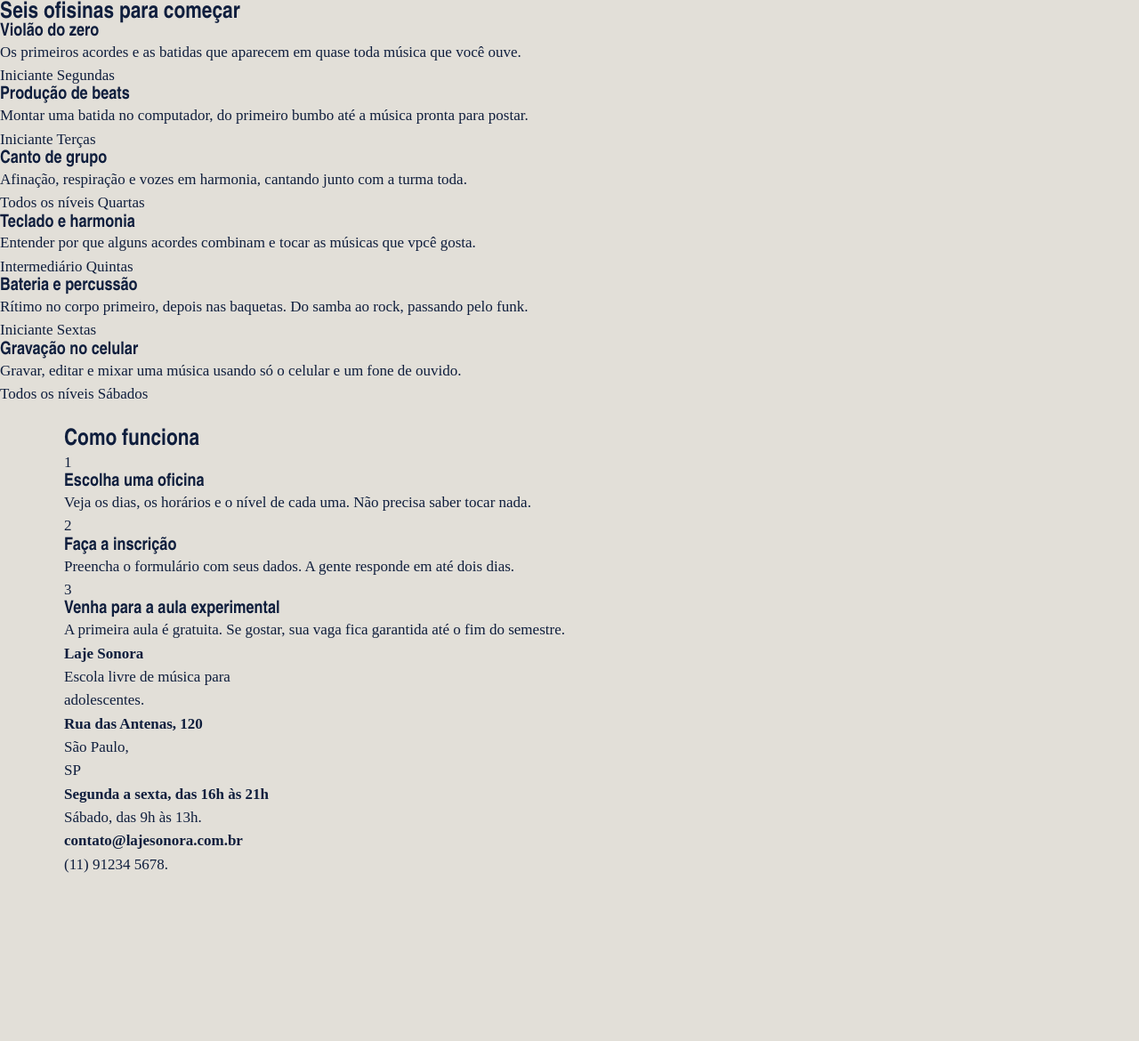
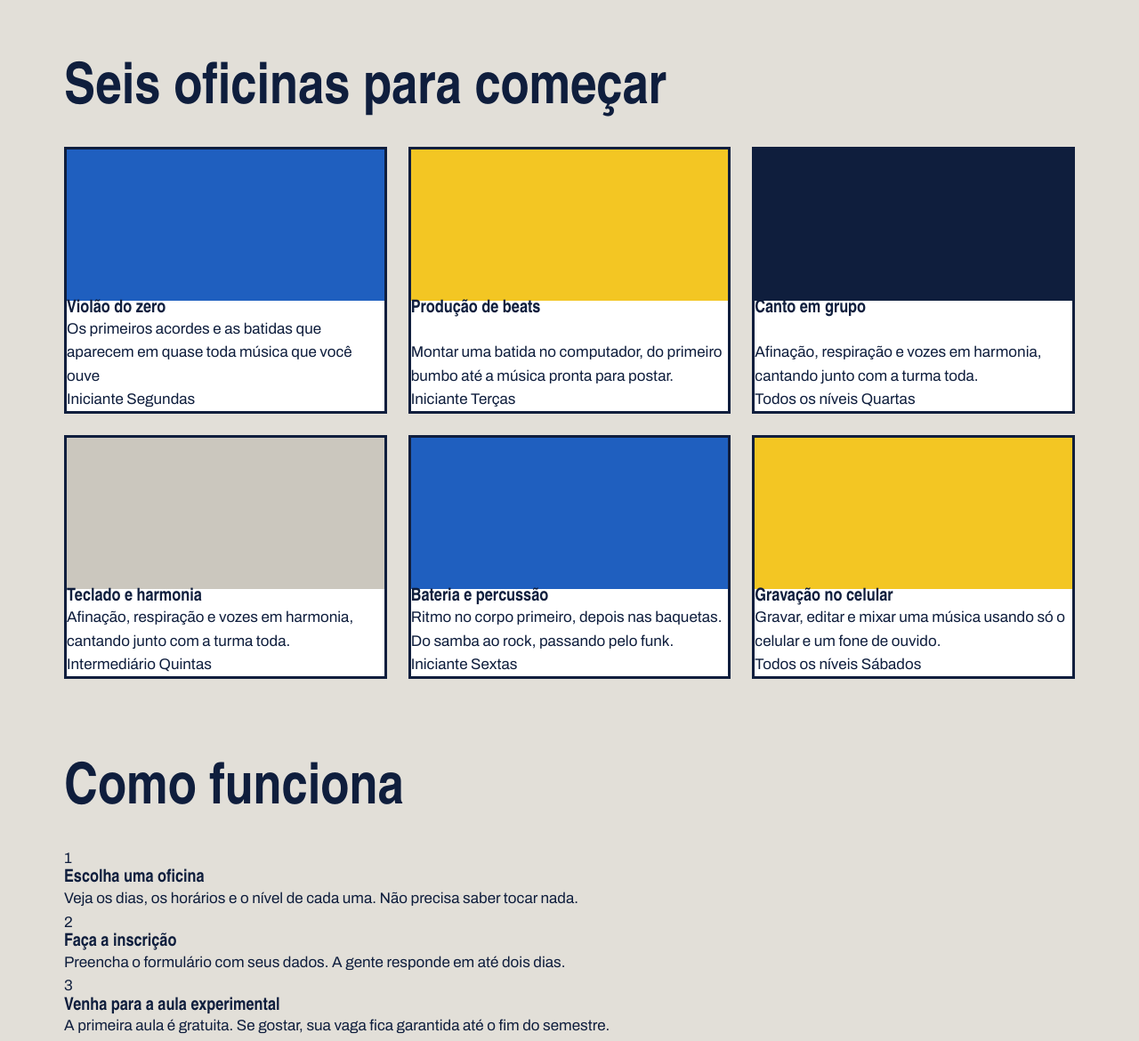
Before and after one commit to giovannamario-bot/Laje_sonora, a plain HTML site: page index.html in a window 1280 px wide. Shown: the part 730-1900 px from the top of the page at 89% size. Before the commit the page ends 1715 px from the top, so only its background shows below. Drawn offline with Linux system fonts and the light colour scheme; a web font is replaced by a local one.

Commit message:
card das oficinas

```diff
--- a/index.css
+++ b/index.css
@@ -1,38 +1,36 @@
-*{
+* {
     margin: 0;
     padding: 0;
     box-sizing: border-box;
-
 }
 
-:root{
+:root {
     --concreto: #E2DFD8;
     --concreto-escuro: #CBC7BE;
     --tinta: #0F1E3D;
     --caixa-dagua: #1F5FBF;
     --fita: #F3C623;
     --branco: #FFFFFF;
-
     --fonte-cartaz: "Big Shoulders", "Arial Narrow", sans-serif;
     --fonte-texto: "Archivo", Arial, sans-serif;
 }
 
-body{
-    background-color: var(--concreto);
+body {
+    background: var(--concreto);
     color: var(--tinta);
-    font: var(--fonte-texto);
+    font-family: var(--fonte-texto);
     font-size: 17px;
     line-height: 1.55;
-}
-
-a {
-    color: inherit;
 }
 
 h1, h2, h3 {
     font-family: var(--fonte-cartaz);
     font-weight: 900;
     line-height: 0.95;
+}
+
+a {
+    color: inherit;
 }
 
 .conteudo {
@@ -74,47 +72,108 @@ h1, h2, h3 {
 .menu a.atual {
     border-bottom-color: var(--fita);
 }
-.cartazes{
+
+.cartazes {
     margin-top: 16px;
     display: flex;
     gap: 16px;
+}
+
+.cartaz {
     padding: 40px;
 }
-.cartaz-principal{
-    background: var(--caixa-dagua);
+
+.cartaz-principal {
+    background-color: var(--caixa-dagua);
     color: var(--branco);
     flex: 2;
+}
 
-    h1{
-        font-size: 132px;
-        max-width: 9ch;
-    }
+.cartaz-principal h1 {
+    font-size: 132px;
+    max-width: 9ch;
 }
-.cartaz-lateral{
-    background: var(--fita);
+
+.cartaz-lateral {
+    background-color: var(--fita);
     flex: 1;
     display: flex;
     flex-direction: column;
     justify-content: space-between;
     gap: 32px;
     align-items: flex-start;
-    p{
-        font-size: 32px;
-        font-weight: 600;
-        line-height: 1.3;
+}
 
+.cartaz-lateral p {
+    font-size: 22px;
+    font-weight: 600;
+    line-height: 1.3;
 }
-.botao{
-    background: var(--tinta);
+
+.botao {
+    background-color: var(--tinta);
     color: var(--branco);
+    font-family: var(--fonte-texto);
+    font-size: 17px;
     font-weight: 700;
     text-decoration: none;
     padding: 16px 28px;
     border: none;
-    font-family: var(--fonte-texto);
-    font-size: 17px;
     cursor: pointer;
 }
-.botao:hover{
-    background: var(--caixa-dagua);
+
+.botao:hover {
+    background-color: var(--caixa-dagua);
 }
+
+.secao {
+    margin-top: 96px;
+}
+
+.titulo-secao {
+    font-size: 64px;
+    margin-bottom: 32px;
+}
+
+.cards {
+    display: flex;
+    flex-wrap: wrap;
+    gap: 24px;
+}
+
+.card {
+    background-color: var(--branco);
+    border: 3px solid var(--tinta);
+    flex: 1 1 340px;
+    display: flex;
+    flex-direction: column;
+}
+
+.card .foto,
+.card .foto-azul,
+.card .foto-amarela,
+.card .foto-tinta {
+    height: 170px;
+}
+
+.foto {
+    background-color: var(--concreto-escuro);
+}
+
+.foto-azul {
+    background-color: var(--caixa-dagua);
+}
+
+.foto-amarela {
+    background-color: var(--fita);
+}
+
+.foto-tinta {
+    background-color: var(--tinta);
+}
+
+.card-texto {
+    display: flex;
+    flex-direction: column;
+    flex: 1;
+}
--- a/index.html
+++ b/index.html
@@ -1,165 +1,112 @@
 <!DOCTYPE html>
-<html lang="pt-br">
+<html lang="pt-BR">
 <head>
     <meta charset="UTF-8">
     <meta name="viewport" content="width=device-width, initial-scale=1.0">
-    <title>Laje Sonora | Início</title>
     <link rel="stylesheet" href="index.css">
     <link rel="preconnect" href="https://fonts.googleapis.com">
 <link rel="preconnect" href="https://fonts.gstatic.com" crossorigin>
 <link href="https://fonts.googleapis.com/css2?family=Archivo:ital,wght@0,100..900;1,100..900&family=Big+Shoulders:opsz,wght@10..72,100..900&display=swap" rel="stylesheet">
+
+    <title>Laje Sonora | Início</title>
 </head>
 <body>
     <header class="conteudo topo">
-    <a href="index.html" class="logo">Laje Sonora</a>
+        <a href="index.html" class="logo">laje sonora</a>
         <nav class="menu">
-    <a href="index.html" class="atual">Início</a>
-    <a href="oficinas.html">oficinas</a>
-    <a href="inscricao.css">Inscrição</a>
+            <a href="index.html" class="atual">Inicio</a>
+            <a href="oficinas.html">Oficinas</a>
+            <a href="inscricao.html">Inscrição</a>
         </nav>
     </header>
     <main>
-    <sectio class="conteudo cartazes">
+        <section class="conteudo cartazes">
             <div class="cartaz cartaz-principal">
                 <h1>Música se aprende fazendo barulho</h1>
+
             </div>
             <div class="cartaz cartaz-lateral">
                     <p>Oficinas para quem tem de 14 a 18 anos. Turmas de até 12 pessoas, no fim da tarde, com instrumento emprestado para quem não tem.</p>
-       <a href="oficinas.html"class="botao">Ver as oficinas</a>
+                    <a href="oficinas.html" class="botao">Ver as oficinas</a>
             </div>
-    </sectio>
-
-    <sectio class="conteudo secao">
-        <h2 class="titulo-seccao">Seis ofisinas para começar
-
-        </h2>
+        </section>
+        <section class="conteudo secao">
+            <h2 class="titulo-secao">Seis oficinas para começar</h2>
             <div class="cards">
-            <section class="card">
-                <div class="foto foto-azul">
-
+                <article class="card">
+                    <div class="foto foto-azul"></div>
+                    <div class="card-texto">
+                        <h3>Violão do zero</h3>
                     </div>
-
-
-                <div class="card-texto">
-                <h3>
-                    Violão do zero
-                </h3>
-                <p>
-                    Os primeiros acordes e as batidas que aparecem em quase toda música que você ouve.
-                </p>
-                <div class="card-inf">
+                    <p>Os primeiros acordes e as batidas que aparecem em quase toda música que você ouve</p>
+                    <div class="card-info">
                         <span>Iniciante</span>
                         <span>Segundas</span>
                     </div>
-                </div>
-<article>
-              <div class="foto foto-amarela">
 
-              </div>
-
+                </article>
+                <article class="card">
+                    <div class="foto foto-amarela"></div>
                     <div class="card-texto">
                         <h3>Produção de beats</h3>
+                    </div>
                     <p>Montar uma batida no computador, do primeiro bumbo até a música pronta para postar.</p>
                     <div class="card-info">
-                    <span>
-                    Iniciante
-                 </span>
-                 <span>
-                    Terças
-                 </span>
-                 </div>
+                        <span>Iniciante</span>
+                        <span>Terças</span>
                     </div>
 
                 </article>
-
-
-            <article>
-                <div class="foto">
-
+                <article class="card">
+                    <div class="foto foto-tinta"></div>
+                    <div class="card-texto">
+                        <h3>Canto em grupo</h3>
                     </div>
-
-                <div class="card-texto">
-                  <h3>Canto de grupo</h3>
                     <p>Afinação, respiração e vozes em harmonia, cantando junto com a turma toda.</p>
                     <div class="card-info">
-                     <span>
-                      Todos os níveis
-                   </span>
-                   <span>
-                     Quartas
-                   </span>
-                   </div>
+                        <span>Todos os níveis</span>
+                        <span>Quartas</span>
                     </div>
 
                 </article>
-
-
-              <article>
-                <div class="foto foto-branca">
-
-                </div>
-
+                <article class="card">
+                    <div class="foto"></div>
                     <div class="card-texto">
                         <h3>Teclado e harmonia</h3>
-                  <p>Entender por que alguns acordes combinam e tocar as músicas que vpcê gosta.</p>
+                    </div>
+                    <p>Afinação, respiração e vozes em harmonia, cantando junto com a turma toda.</p>
                     <div class="card-info">
-                     <span>
-                      Intermediário
-                   </span>
-                   <span>
-                      Quintas
-                   </span>
-                   </div>
+                        <span>Intermediário</span>
+                        <span>Quintas</span>
                     </div>
 
                 </article>
-
-
-
-              <article>
-                <div class="foto foto-azul">
-
-                </div>
-
+                <article class="card">
+                    <div class="foto foto-azul"></div>
                     <div class="card-texto">
                         <h3>Bateria e percussão</h3>
-                  <p>Rítimo no corpo primeiro, depois nas baquetas. Do samba ao rock, passando pelo funk.</p>
-                  <div class="card-info"> <span>
-                      Iniciante
-                   </span>
-                   <span>
-                      Sextas
-                   </span>
                     </div>
+                    <p>Ritmo no corpo primeiro, depois nas baquetas. Do samba ao rock, passando pelo funk.</p>
+                    <div class="card-info">
+                        <span>Iniciante</span>
+                        <span>Sextas</span>
                     </div>
 
                 </article>
-
-
-
-              <article>
-                <div class="foto foto-amarela">
-
-                </div>
-
+                <article class="card">
+                    <div class="foto foto-amarela"></div>
                     <div class="card-texto">
                         <h3>Gravação no celular</h3>
+                    </div>
                     <p>Gravar, editar e mixar uma música usando só o celular e um fone de ouvido.</p>
-                  <div class="card-info"> <span>
-                      Todos os níveis
-                   </span>
-                   <span>
-                      Sábados
-                   </span>
-                   </div>
+                    <div class="card-info">
+                        <span>Todos os níveis</span>
+                        <span>Sábados</span>
                     </div>
 
                 </article>
             </div>
-
         </section>
-        </div>
-    </sectio>
         <section class="conteudo secao">
             <h2 class="titulo-secao">Como funciona</h2>
             <div class="passos">
@@ -173,11 +120,11 @@
                     <h3>Faça a inscrição</h3>
                     <p>Preencha o formulário com seus dados. A gente responde em até dois dias.</p>
                 </div>
+                <div class="passo">
                     <p class="passo-numero">3</p>
                     <h3>Venha para a aula experimental</h3>
                     <p>A primeira aula é gratuita. Se gostar, sua vaga fica garantida até o fim do semestre.</p>
                 </div>
-
             </div>
         </section>
     </main>
@@ -185,34 +132,19 @@
         <div class="conteudo rodape-colunas">
             <div class="rodape-coluna">
                 <h4>Laje Sonora</h4>
-            <p>Escola livre de música para <br>adolescentes.</p>
+                <p>Escola livre de música para <br> adolescentes.</p>
+            </div>
+            <div class="rodape-coluna">
+                <h4>Endereço</h4>
+                <p>Rua das Antenas, 120 <br> São Paulo, SP</p>
+            </div>
+            <div class="rodape-coluna">
+                <h4>Horários</h4>
+                <p>Segunda a sexta, das 16h às 21h<br> Sábado, das 9h às 13h</p>
+            </div>
+            <div class="rodape-coluna">
+                <h4>Contato</h4>
+                <p>Scontato@lajesonora.com.br<br> (11) 91234 5678</p>
             </div>
         </div>
     </footer>
-<footer class="Endereço">
-    <div class="conteudo rodape-colunas">
-        <div class="rodape-coluna">
-            <h4>Rua das Antenas, 120</h4>
-            <p>São Paulo, <br>SP</p>
-        </div>
-    </div>
-</footer>
-<footer class="Horários">
-    <div class="conteudo rodape-colunas">
-        <div class="rodape-coluna">
-            <h4>Segunda a sexta, das 16h às 21h</h4>
-            <p> Sábado, das 9h às 13h.</p>
-        </div>
-    </div>
-</footer>
-</footer>
-<footer class="contato">
-    <div class="conteudo rodape-colunas">
-        <div class="rodape-coluna">
-            <h4>contato@lajesonora.com.br</h4>
-            <p>(11) 91234 5678.</p>
-        </div>
-    </div>
-</footer>
-</body>
-</html>
```
Lines whose indentation alone changed are shown as unchanged.
